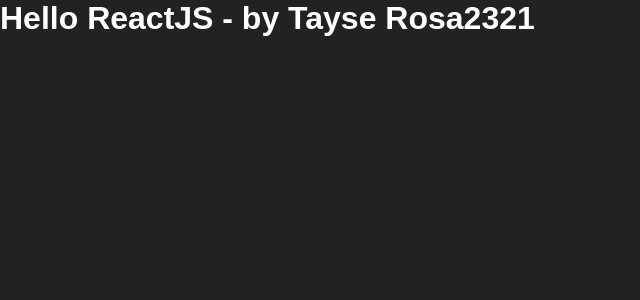
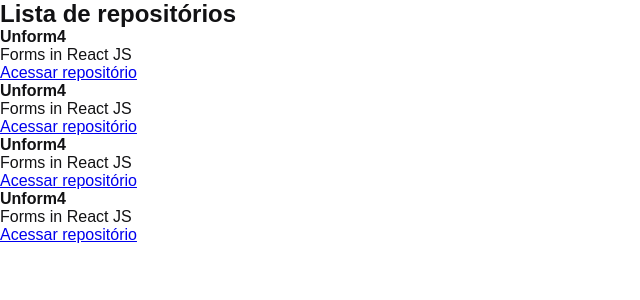
Before and after one commit to TayseRosa/Ignite-ReactJS-ConceitosImportantes, a React app: page / in a window 1280 px wide. Shown: the top 300 px of the page, without its empty margins (0-640 px from the left). Built offline with nearby package versions, Linux system fonts and the light colour scheme.

Commit message:
Propriedades no React JS

```diff
--- a/src/App.jsx
+++ b/src/App.jsx
@@ -1,6 +1,7 @@
+import { RepositoryList } from './components/RepositoryList';
 import './styles/global.scss';
 
 export function App(){
 
-    return <h1>Hello ReactJS - by Tayse Rosa2321</h1>
+    return <RepositoryList />
 }
--- /dev/null
+++ b/src/components/RepositoryItem.jsx
@@ -0,0 +1,12 @@
+export function RepositoryItem(props){
+  return(
+    <li>
+      <strong>{ props.repository?.name ?? 'Default' }</strong>
+      <p>{ props.repository.description }</p>
+
+      <a href={props.repository.link}>
+        Acessar repositório
+      </a>
+   </li>
+  )
+}
--- /dev/null
+++ b/src/components/RepositoryList.jsx
@@ -0,0 +1,22 @@
+import { RepositoryItem } from "./RepositoryItem";
+
+const repository = {
+  name:'Unform4',
+  description: 'Forms in React JS',
+  link: 'https://github.com/tayserosa'
+}
+
+export function RepositoryList(){
+  return(
+    <section className="repository-list">
+      <h1>Lista de repositórios</h1>
+
+      <ul>
+        <RepositoryItem repository={repository} />
+        <RepositoryItem repository={repository} />
+        <RepositoryItem repository={repository} />
+        <RepositoryItem repository={repository} />
+      </ul>
+    </section>
+  )
+}
--- a/src/styles/global.scss
+++ b/src/styles/global.scss
@@ -5,7 +5,7 @@
 }
 
 body {
-  font-family: Arial, Helvetica, sans-serif;
-  background-color: #222;
-  color: #fff;
+  font-family: 'Helvética Neue', Arial, sans-serif;
+  font-size: 16px;
+  color: #121214;
 }
```
